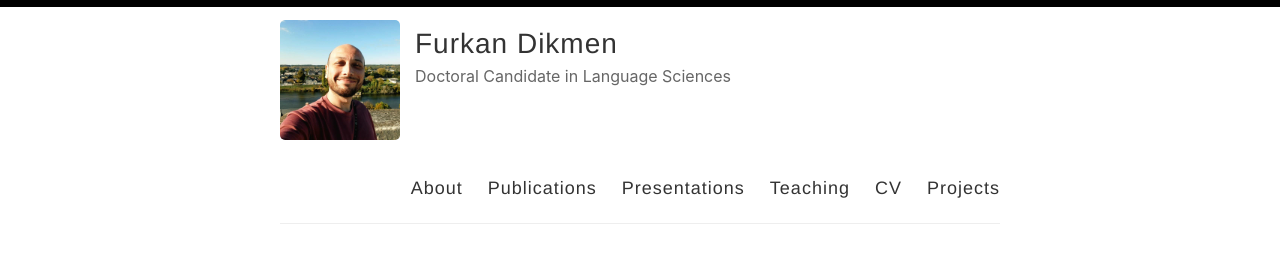
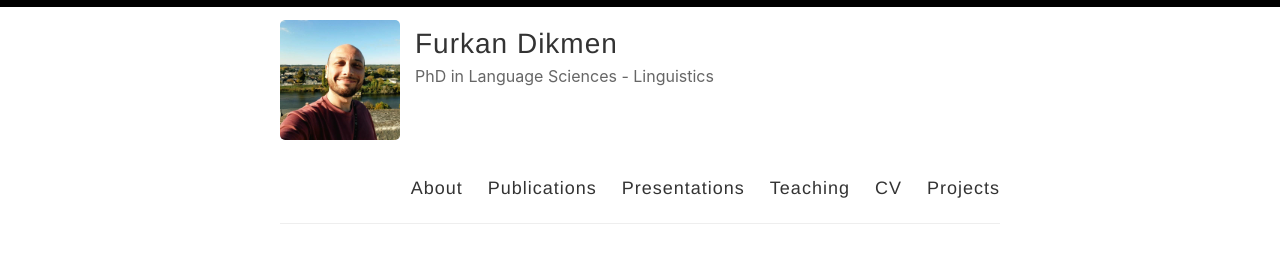
Before and after one commit to furkandikmen/furkandikmen.github.io, a Jekyll site: the page built from index.html, in a window 1280 px wide. Shown: the top 255 px of the page. Built offline with Jekyll 4.4.1, drawn with Linux system fonts in a browser that asks for light colours; the list of posts is cut into pages by our own code.

Commit message:
Update author description in config file

```diff
--- a/_config.yml
+++ b/_config.yml
@@ -9,7 +9,7 @@ name: Furkan Dikmen
 author: Furkan Dikmen
 
 # Short bio or description (displayed in the header)
-description: Doctoral Candidate in Language Sciences
+description: PhD in Language Sciences - Linguistics
 
 # URL of your avatar or profile pic (you could use your GitHub profile pic)
 avatar: /images/PROFILEE.jpg
```
